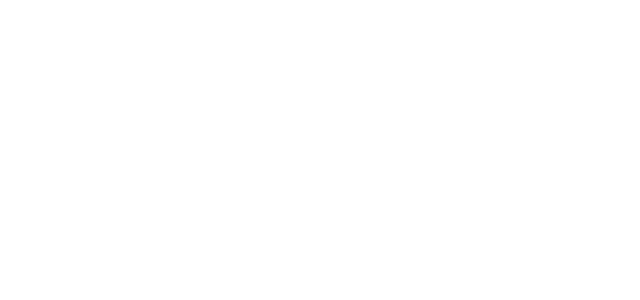
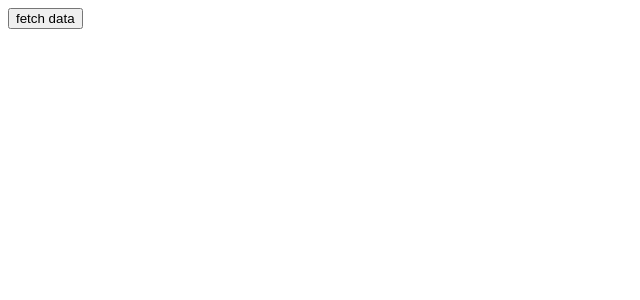
Before and after one commit to isixline/data-view, a React (Create React App) app: page / in a window 1280 px wide. Shown: the top 300 px of the page, without its empty margins (0-640 px from the left). Built offline with nearby package versions, Linux system fonts and the light colour scheme.

Commit message:
feat: add fetch data button

```diff
--- a/src/RelationGraph.js
+++ b/src/RelationGraph.js
@@ -1,12 +1,8 @@
-import React, { useState, useEffect } from 'react';
+import React, { useState } from 'react';
 import ReactEcharts from 'echarts-for-react';
 
 function RelationGraph() {
     const [graph, setGraph] = useState({ nodes: [], links: [], categories: [] });
-
-    useEffect(() => {
-        fetchData();
-    }, []);
 
     const buildNode = (node) => {
         return {
@@ -37,6 +33,23 @@
         return links;
     }
 
+    const buildGraph = (data) => {
+        const categories = data.categories.map(category => ({ name: category }))
+        const nodes = []
+        const links = []
+        for (let i = 0; i < data.nodes.length; i++) {
+            nodes.push(buildNode(data.nodes[i]));
+            links.push(...buildLinks(data.nodes[i]));
+        }
+
+        nodes.forEach(node => {
+            setNodeCategory(node, categories);
+            setNodeSize(node, links);
+        });
+
+        return { nodes, links, categories };
+    }
+
     const setNodeCategory = (node, categories) => {
         node.category = categories.findIndex(category => category.name === node.category)
     }
@@ -51,20 +64,7 @@
             const dataFilePath = process.env.REACT_APP_GRAPH_DATA_FILE_PATH;
             const response = await fetch(dataFilePath);
             const jsonData = await response.json();
-            const categories = jsonData.categories.map(category => ({ name: category }))
-            const nodes = []
-            const links = []
-            for (let i = 0; i < jsonData.nodes.length; i++) {
-                nodes.push(buildNode(jsonData.nodes[i]));
-                links.push(...buildLinks(jsonData.nodes[i]));
-            }
-
-            nodes.forEach(node => {
-                setNodeCategory(node, categories);
-                setNodeSize(node, links);
-            });
-
-            setGraph({ nodes, links, categories });
+            setGraph(buildGraph(jsonData));
         } catch (error) {
             console.error('Error fetching data: ', error);
         }
@@ -74,15 +74,12 @@
         return params.name + '<br> ' + (params.value ? params.value.replace(/\n/g, "<br>") : '');
     }
 
-    const getOption = () => {
-        console.log(graph);
-        return {
+    const option = {
             legend: {
                 data: graph.categories.map(function (a) {
                     return a.name;
                 })
             },
-            tooltip: {},
             series: [
                 {
                     type: 'graph',
@@ -106,12 +103,12 @@
                 }
             ]
         };
-    };
 
     return (
         <div style={{ height: '800px' }}>
+            <button onClick={fetchData}>fetch data</button>
             <ReactEcharts
-                option={getOption()}
+                option={option}
                 style={{ height: '100%', width: '100%' }}
             />
         </div>
```
